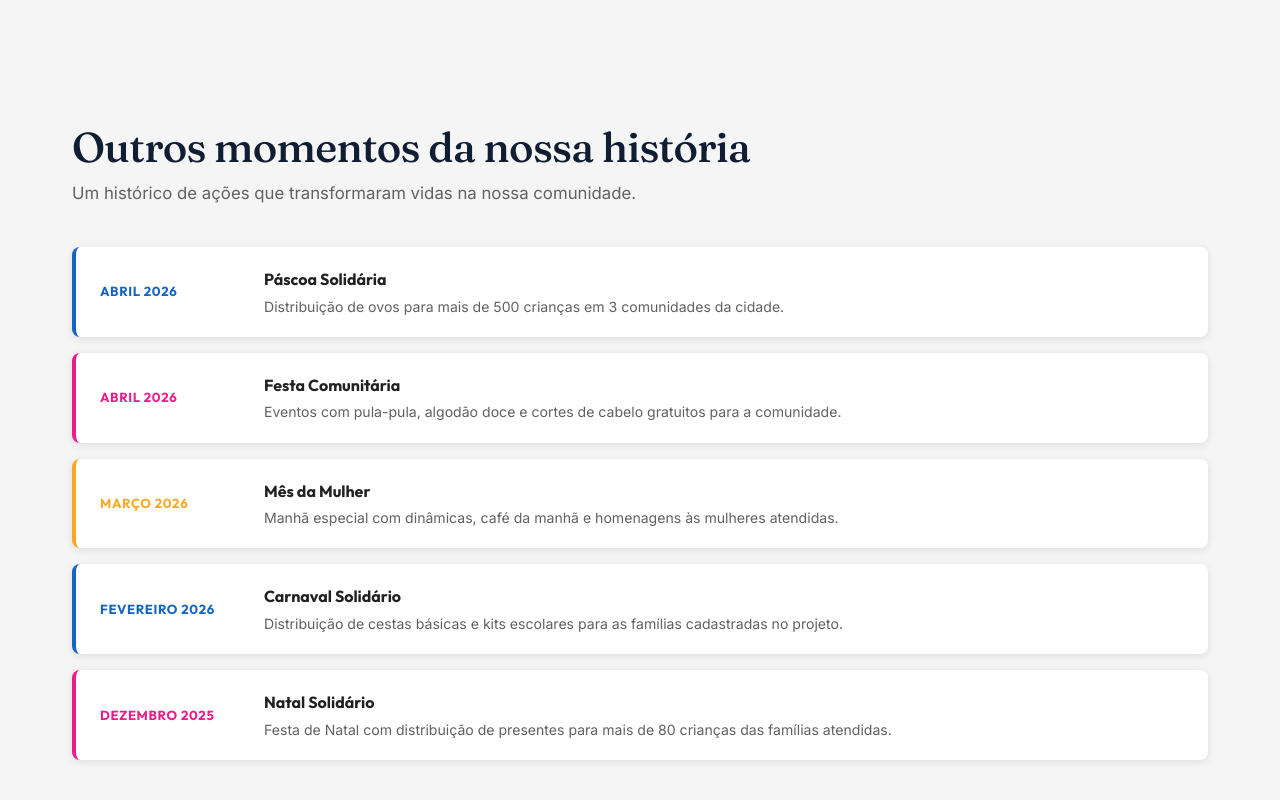
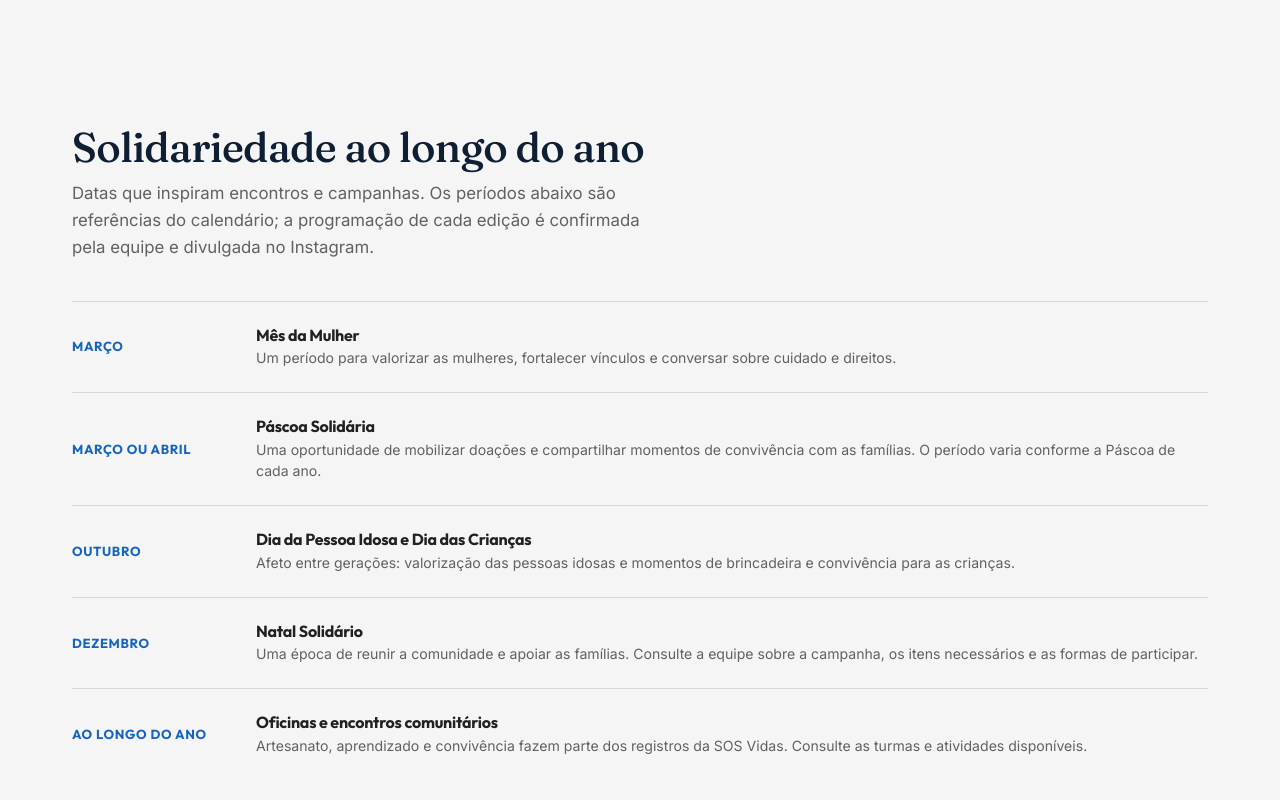
Before and after one commit to fragiorgis/site-sosvidas, a website: page pages/eventos.html in a window 1280 px wide. Shown: the part 2160-2960 px from the top of the page. Drawn offline with Linux system fonts and the light colour scheme.

Commit message:
Replace dated events history with seasonal calendar

```diff
--- a/pages/eventos.html
+++ b/pages/eventos.html
@@ -118,31 +118,27 @@
       padding: .45rem 1.1rem;
     }
 
-    /* ── Eventos realizados ── */
-    .past-events-list {
+    /* ── Calendário sazonal ── */
+    .seasonal-events-list {
       display: flex;
       flex-direction: column;
-      gap: 1rem;
       margin-top: 2rem;
     }
-    .past-event-item {
+    .seasonal-event-item {
       display: grid;
       grid-template-columns: 1fr;
       gap: .5rem;
-      background: var(--white);
-      border-radius: var(--radius);
-      padding: 1.25rem 1.5rem;
-      box-shadow: var(--shadow);
-      border-left: 4px solid var(--blue);
+      padding: 1.5rem 0;
+      border-top: 1px solid #d3d9df;
     }
     @media (min-width: 640px) {
-      .past-event-item {
-        grid-template-columns: 140px 1fr;
+      .seasonal-event-item {
+        grid-template-columns: 160px 1fr;
         align-items: center;
         gap: 1.5rem;
       }
     }
-    .past-event-date {
+    .seasonal-event-period {
       font-family: 'Outfit', sans-serif;
       font-size: .82rem;
       font-weight: 700;
@@ -150,14 +146,14 @@
       text-transform: uppercase;
       letter-spacing: .05em;
     }
-    .past-event-title {
+    .seasonal-event-title {
       font-family: 'Outfit', sans-serif;
       font-weight: 700;
       font-size: 1rem;
       margin-bottom: .2rem;
       color: var(--text);
     }
-    .past-event-desc {
+    .seasonal-event-desc {
       font-size: .88rem;
       color: var(--text-light);
       line-height: 1.5;
@@ -281,53 +277,47 @@
       </div>
     </section>
 
-    <!-- EVENTOS REALIZADOS -->
-    <section class="section section--gray" aria-labelledby="realizados-titulo">
+    <!-- CAMPANHAS SAZONAIS -->
+    <section class="section section--gray" id="campanhas" aria-labelledby="campanhas-titulo">
       <div class="container">
-        <h2 class="section-title" id="realizados-titulo">Outros momentos da nossa história</h2>
-        <p class="section-subtitle">Um histórico de ações que transformaram vidas na nossa comunidade.</p>
-        <div class="past-events-list" role="list">
-
-          <div class="past-event-item" role="listitem">
-            <div class="past-event-date">Abril 2026</div>
+        <h2 class="section-title" id="campanhas-titulo">Solidariedade ao longo do ano</h2>
+        <p class="section-subtitle">Datas que inspiram encontros e campanhas. Os períodos abaixo são referências do calendário; a programação de cada edição é confirmada pela equipe e divulgada no Instagram.</p>
+        <div class="seasonal-events-list" role="list">
+          <div class="seasonal-event-item" role="listitem">
+            <div class="seasonal-event-period">Março</div>
             <div>
-              <p class="past-event-title">Páscoa Solidária</p>
-              <p class="past-event-desc">Distribuição de ovos para mais de 500 crianças em 3 comunidades da cidade.</p>
+              <h3 class="seasonal-event-title">Mês da Mulher</h3>
+              <p class="seasonal-event-desc">Um período para valorizar as mulheres, fortalecer vínculos e conversar sobre cuidado e direitos.</p>
             </div>
           </div>
-
-          <div class="past-event-item" role="listitem" style="border-color:var(--pink);">
-            <div class="past-event-date" style="color:var(--pink);">Abril 2026</div>
+          <div class="seasonal-event-item" role="listitem">
+            <div class="seasonal-event-period">Março ou abril</div>
             <div>
-              <p class="past-event-title">Festa Comunitária</p>
-              <p class="past-event-desc">Eventos com pula-pula, algodão doce e cortes de cabelo gratuitos para a comunidade.</p>
+              <h3 class="seasonal-event-title">Páscoa Solidária</h3>
+              <p class="seasonal-event-desc">Uma oportunidade de mobilizar doações e compartilhar momentos de convivência com as famílias. O período varia conforme a Páscoa de cada ano.</p>
             </div>
           </div>
-
-          <div class="past-event-item" role="listitem" style="border-color:var(--yellow-dark);">
-            <div class="past-event-date" style="color:var(--yellow-dark);">Março 2026</div>
+          <div class="seasonal-event-item" role="listitem">
+            <div class="seasonal-event-period">Outubro</div>
             <div>
-              <p class="past-event-title">Mês da Mulher</p>
-              <p class="past-event-desc">Manhã especial com dinâmicas, café da manhã e homenagens às mulheres atendidas.</p>
+              <h3 class="seasonal-event-title">Dia da Pessoa Idosa e Dia das Crianças</h3>
+              <p class="seasonal-event-desc">Afeto entre gerações: valorização das pessoas idosas e momentos de brincadeira e convivência para as crianças.</p>
             </div>
           </div>
-
-          <div class="past-event-item" role="listitem">
-            <div class="past-event-date">Fevereiro 2026</div>
+          <div class="seasonal-event-item" role="listitem">
+            <div class="seasonal-event-period">Dezembro</div>
             <div>
-              <p class="past-event-title">Carnaval Solidário</p>
-              <p class="past-event-desc">Distribuição de cestas básicas e kits escolares para as famílias cadastradas no projeto.</p>
+              <h3 class="seasonal-event-title">Natal Solidário</h3>
+              <p class="seasonal-event-desc">Uma época de reunir a comunidade e apoiar as famílias. Consulte a equipe sobre a campanha, os itens necessários e as formas de participar.</p>
             </div>
           </div>
-
-          <div class="past-event-item" role="listitem" style="border-color:var(--pink);">
-            <div class="past-event-date" style="color:var(--pink);">Dezembro 2025</div>
+          <div class="seasonal-event-item" role="listitem">
+            <div class="seasonal-event-period">Ao longo do ano</div>
             <div>
-              <p class="past-event-title">Natal Solidário</p>
-              <p class="past-event-desc">Festa de Natal com distribuição de presentes para mais de 80 crianças das famílias atendidas.</p>
+              <h3 class="seasonal-event-title">Oficinas e encontros comunitários</h3>
+              <p class="seasonal-event-desc">Artesanato, aprendizado e convivência fazem parte dos registros da SOS Vidas. Consulte as turmas e atividades disponíveis.</p>
             </div>
           </div>
-
         </div>
       </div>
     </section>
```
